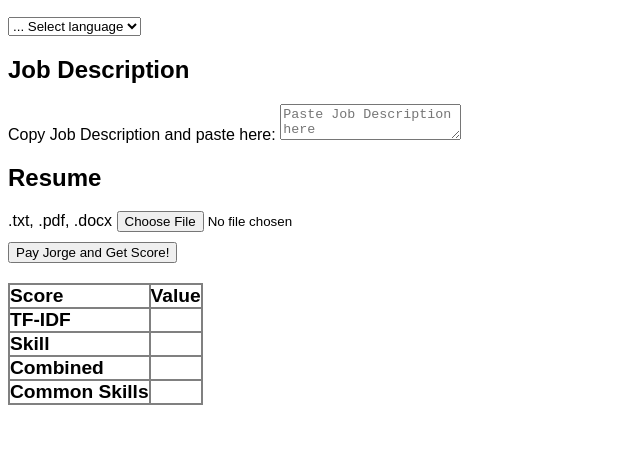
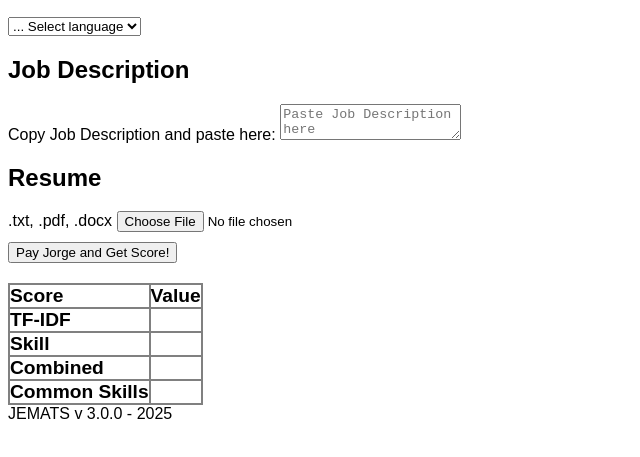
Before and after one commit to digitaico/jea-portfolio, a website: page ats/ui/public/index.html in a window 1280 px wide. Shown: the part 111-568 px from the top of the page, without its empty margins (0-640 px from the left). Drawn offline with Linux system fonts and the light colour scheme.

Commit message:
updated FE version

```diff
--- a/ats/ui/public/index.html
+++ b/ats/ui/public/index.html
@@ -67,7 +67,7 @@
         <div class="td" id="common_skills"></div>
       </div>
     </div>
-
+    <div>JEMATS v 3.0.0 - 2025</div>
     <script src="script.js"></script>
   </body>
 </html>
```
